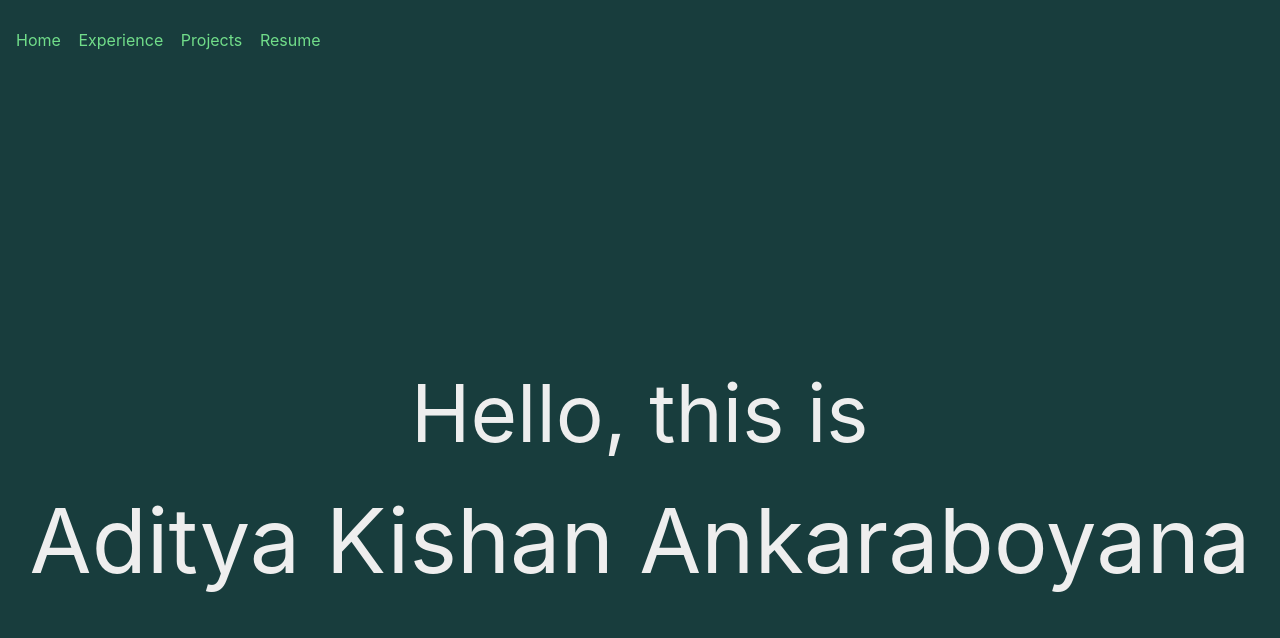
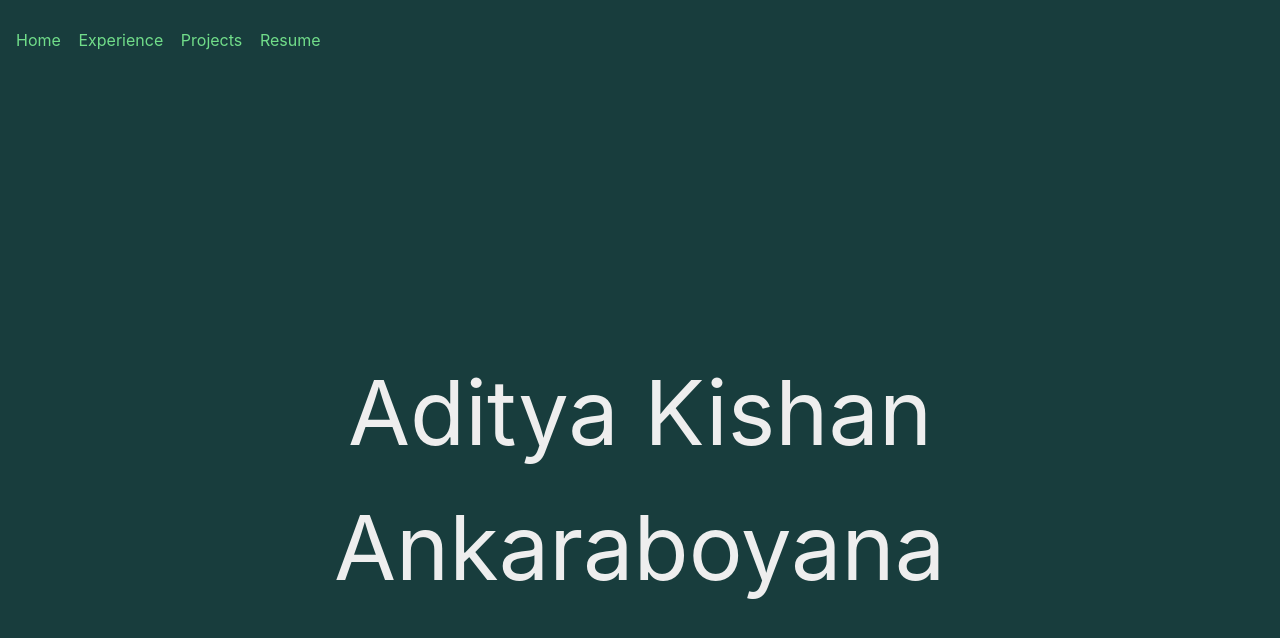
Before and after one commit to lkjsu/kishanankara.github.io, a React (Create React App) app: page / in a window 1280 px wide. Shown: the top 638 px of the page. Built offline with nearby package versions, Linux system fonts and the light colour scheme.

Commit message:
remove salutation

```diff
--- a/src/Main.js
+++ b/src/Main.js
@@ -30,9 +30,9 @@ class Main extends React.Component {
     return (
             <div className="App-header" style={{ backgroundColor : this.state.bgColor}}>
             <div className="bouncing-text">
-            <div className="b" style={{color : this.state.bgColor === "#183D3D"? "#EEEEEE" :"#016A70"}}>Hello, this is</div>
+            <div className="b" style={{color : this.state.bgColor === "#183D3D"? "#EEEEEE" :"#016A70"}}>Aditya Kishan</div>
             </div>
-            <div class="App-text" style={{color : this.state.bgColor === "#183D3D"? "#EEEEEE" :"#016A70"}}>Aditya Kishan Ankaraboyana</div>
+            <div class="u" style={{color : this.state.bgColor === "#183D3D"? "#EEEEEE" :"#016A70"}}>Ankaraboyana</div>
             {/* <p1></p1> */}
             {/* <div class="letter-image">
             <div class="animated-mail">
```
Also changed, not shown: src/App.css.
